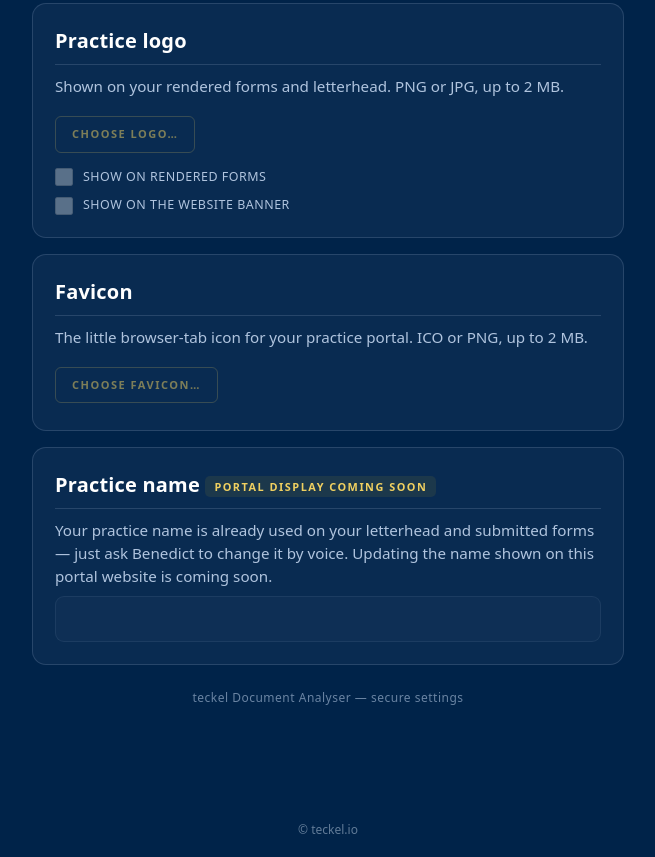
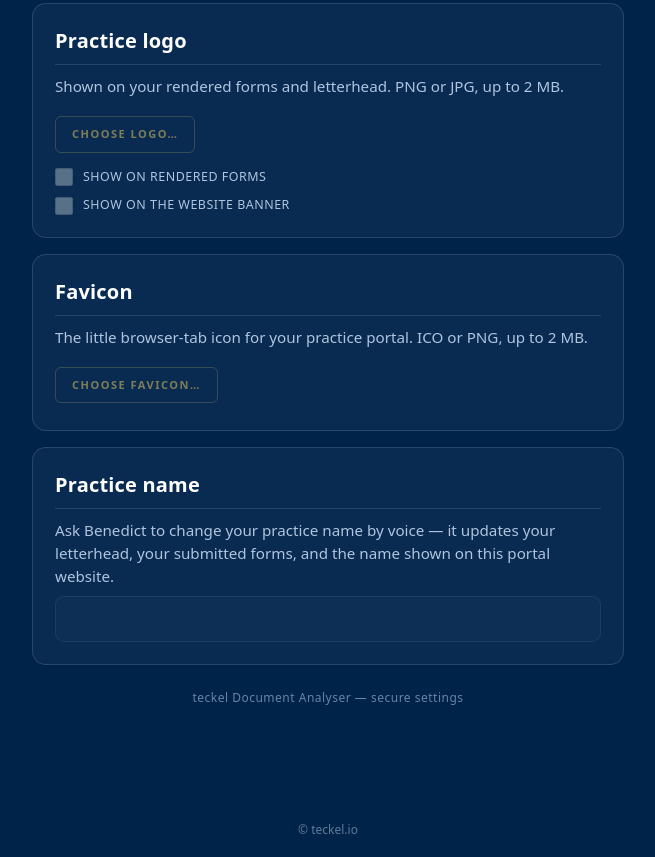
Before and after one commit to teckel-io/IdYttFUup4q2jEAu7KWLEyyhoHgqEN, a plain HTML site: page settings.html in a window 1280 px wide. Shown: the part 610-1467 px from the top of the page, without its empty margins (312-967 px from the left). Drawn offline with Linux system fonts and the light colour scheme.

Commit message:
Re-sync settings.html from template (teckel__tenant_page_resync_v1_0)

```diff
--- a/settings.html
+++ b/settings.html
@@ -149,15 +149,13 @@
   </div>
 
   <div class="card">
-    <h2>Practice name <span class="soon">portal display coming soon</span></h2>
-    <!-- 25 Jul 2026: the old copy ("Renaming your practice across your portal is nearly
-         ready") read as "nothing works yet" to a user who had ALREADY renamed by voice —
-         their name saves to practice_profile and DOES appear on letterhead and submitted
-         forms. Only the name shown on the portal website itself is still pending (U7). Say
-         exactly that, and point at the channel that actually works today. -->
-    <p class="sub">Your practice name is already used on your letterhead and submitted
-       forms — just ask Benedict to change it by voice. Updating the name shown on this
-       portal website is coming soon.</p>
+    <h2>Practice name</h2>
+    <!-- 27 Jul 2026 (U7b, analyser 2.2.193): renames DO reach the portal website now —
+         the sync anchors on the name the page itself displays as well as the previous
+         DB name, so a diverged page self-heals on the next rename. "Coming soon" is
+         retired; say what actually happens. Changing the name stays a VOICE action. -->
+    <p class="sub">Ask Benedict to change your practice name by voice — it updates your
+       letterhead, your submitted forms, and the name shown on this portal website.</p>
     <input type="text" id="practiceName" disabled placeholder="">
   </div>
 
```
